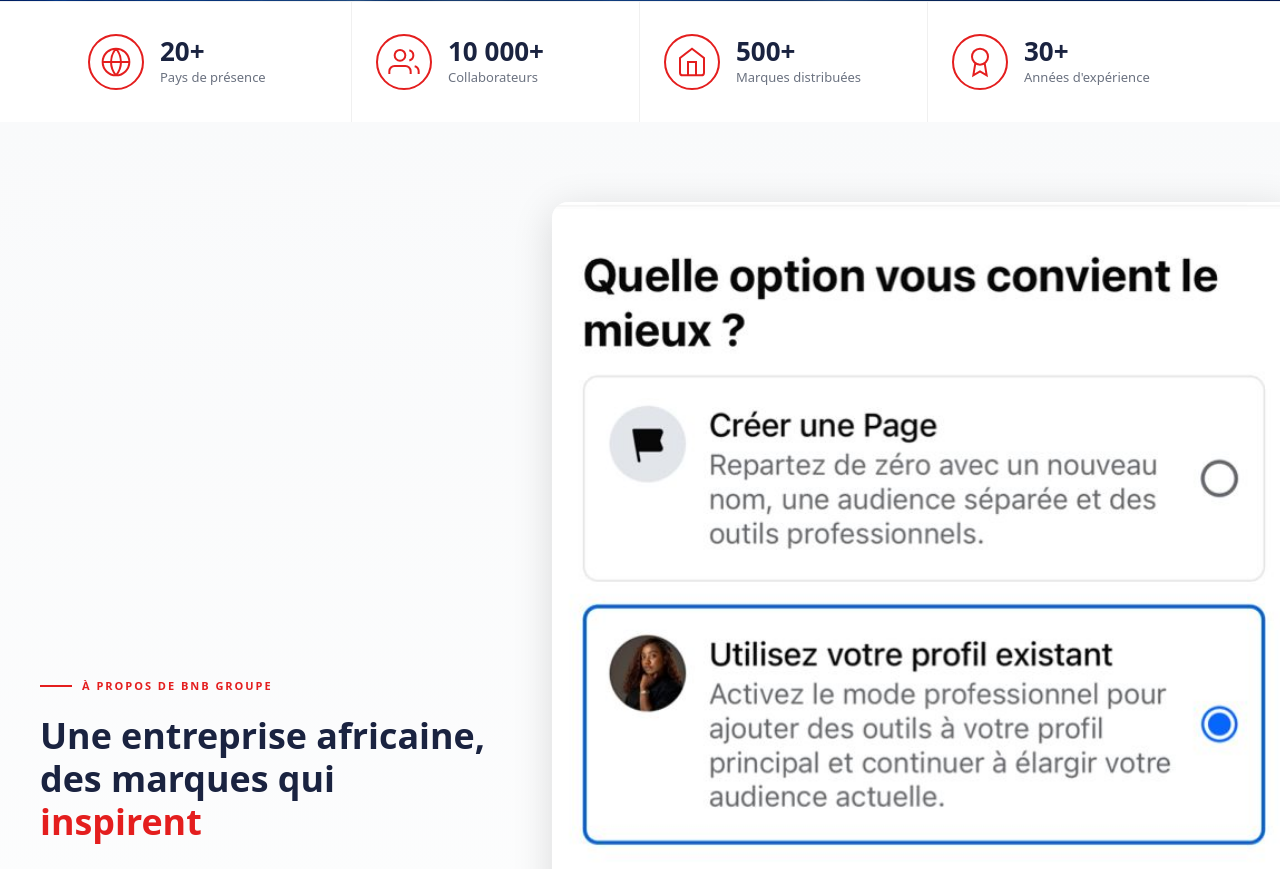
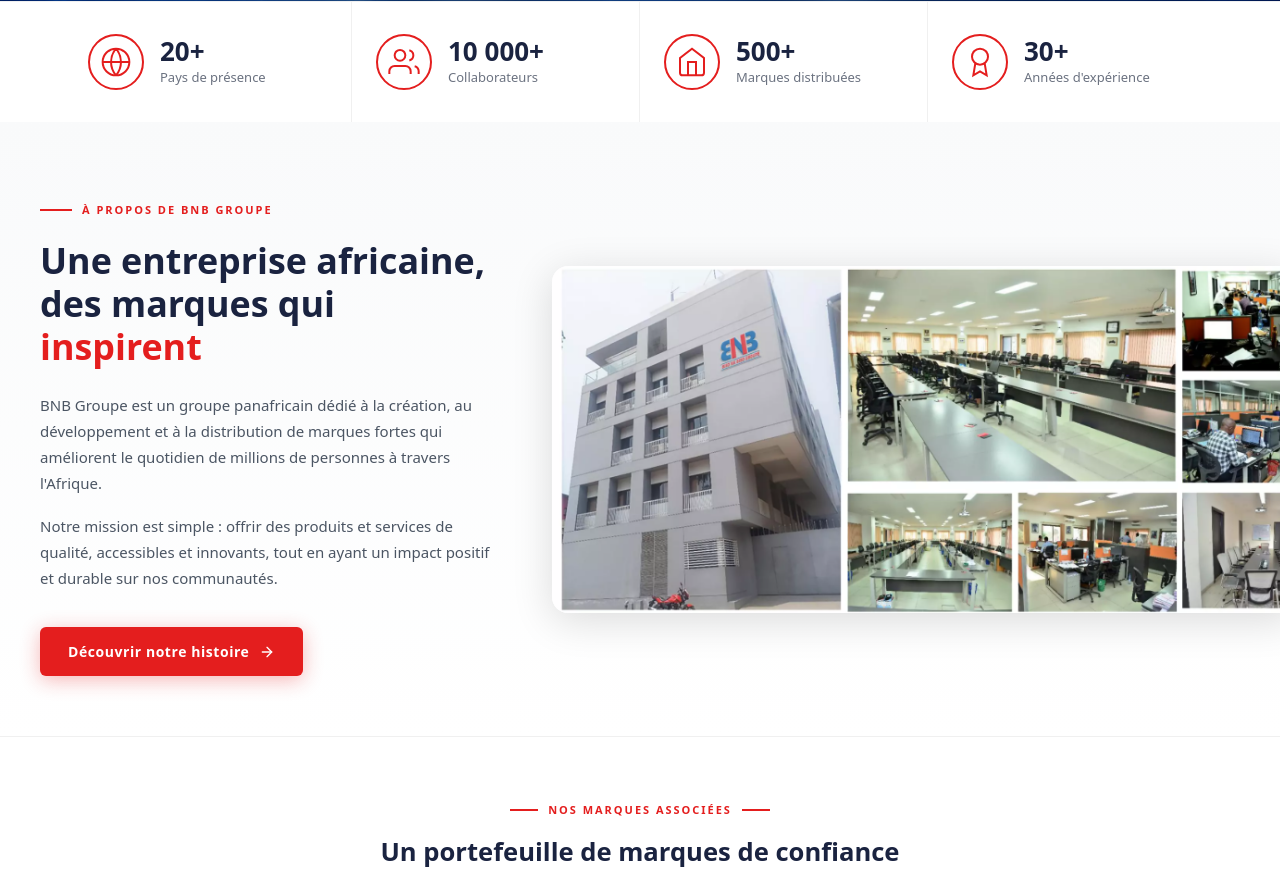
Before and after one commit to zack243/BNBGROUPE, a Next.js app: page /en/ in a window 1280 px wide. Shown: the part 711-1580 px from the top of the page. Built offline with nearby package versions, Linux system fonts and the light colour scheme.

Commit message:
About: use local bnb.png as right column image

```diff
--- a/components/AboutSection.tsx
+++ b/components/AboutSection.tsx
@@ -113,7 +113,7 @@ export default function AboutSection() {
             >
               <div className="about-mosaic-single">
                 <img
-                  src="/images/bnb/about/about-office.jpg"
+                  src="/images/bnb/local bnb.png"
                   alt="BNB Groupe — bureaux et siège"
                 />
               </div>
```
Also changed, not shown: public/images/bnb/local bnb.png (added).
